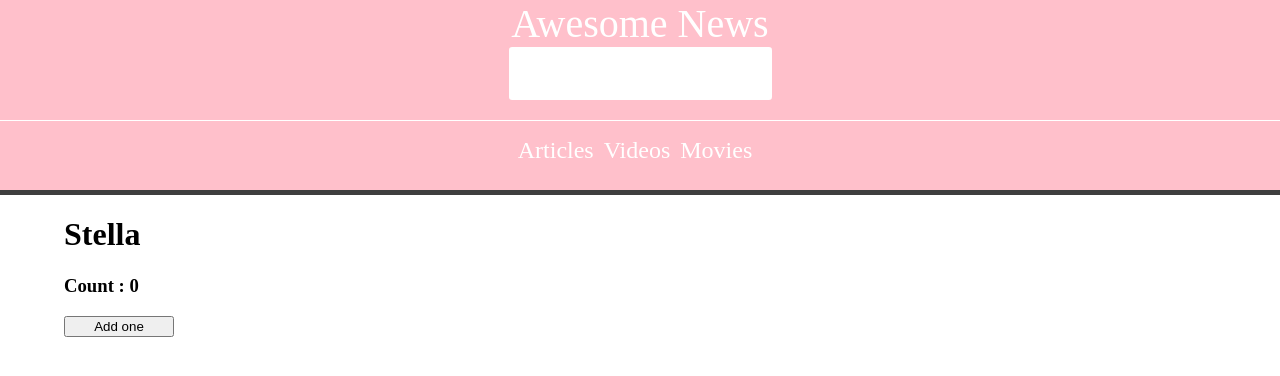
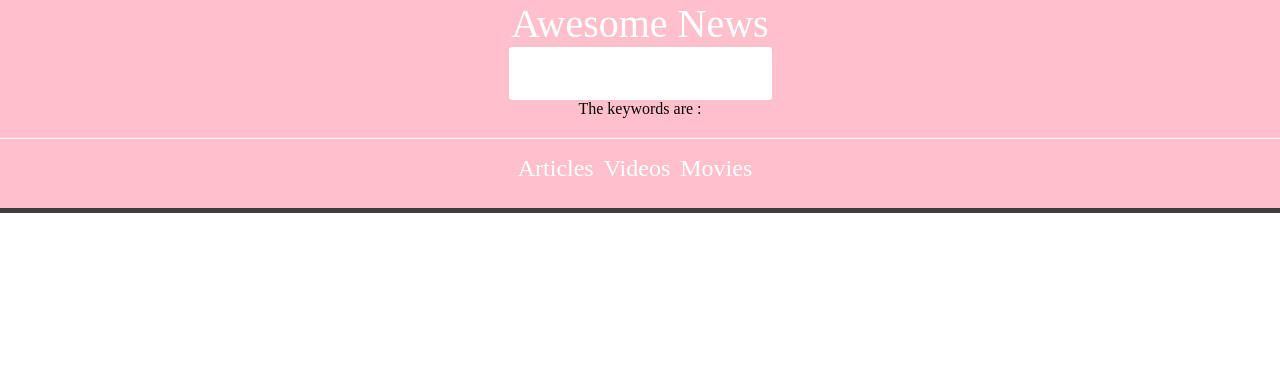
Before and after one commit to stellamarma/React, a React (Vite) app in the folder 2.Components/: page / in a window 1280 px wide. Shown: the top 376 px of the page. Built offline with nearby package versions, Linux system fonts and the light colour scheme.

Commit message:
Add  useState to the title

```diff
--- a/2.Components/src/components/Header/header.jsx
+++ b/2.Components/src/components/Header/header.jsx
@@ -13,13 +13,17 @@
 //     }
 // }
 
+import { useState } from 'react';
+import Navigation from './nav';
 
-import Navigation from './nav';
+
 
 const Header=()=>{
 
+    let [keywords,setKeywords] =useState('');
+
     const onChangeHandeler=(event)=>{
-        console.log(event.target.value);
+        setKeywords(event.target.value);
 
     }
 
@@ -32,6 +36,7 @@ const Header=()=>{
              <input
                 onChange={onChangeHandeler}
             />
+            The keywords are : {keywords}
             <Navigation/>
        </header>
 
--- a/2.Components/src/main.jsx
+++ b/2.Components/src/main.jsx
@@ -3,7 +3,7 @@ import 'react';
 import ReactDOM from 'react-dom/client';
 import Header from './components/Header/header';
 //import NewsList from './components/news_list';
-import StatePlayground from './components/playground/state'
+//import StatePlayground from './components/playground/state'
 
 const App = ()=> {
 
@@ -11,7 +11,7 @@ const App = ()=> {
         <>
           <Header />
           <div className='container'>
-            <StatePlayground />
+            {/* <StatePlayground /> */}
           </div>
         </>
     )
```
